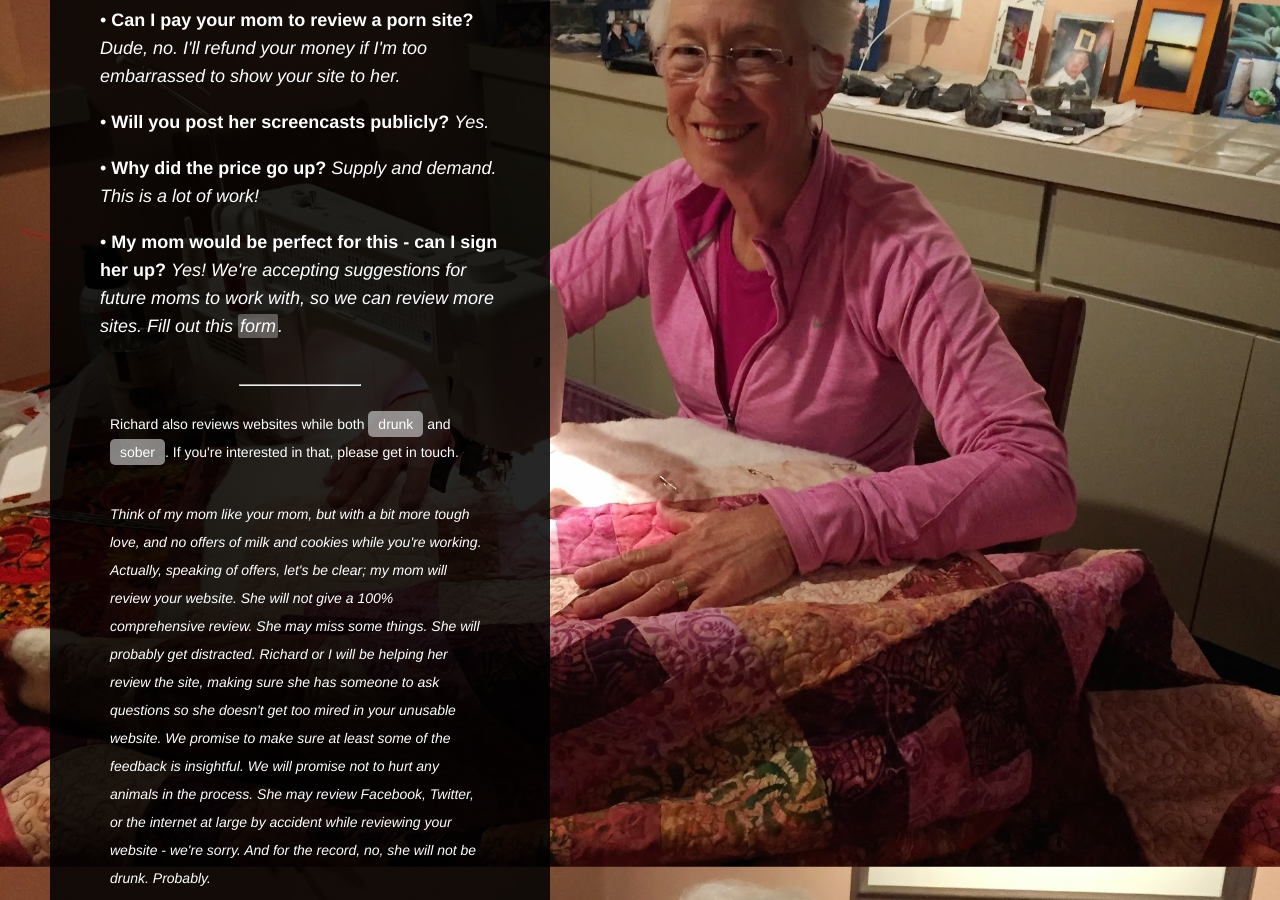
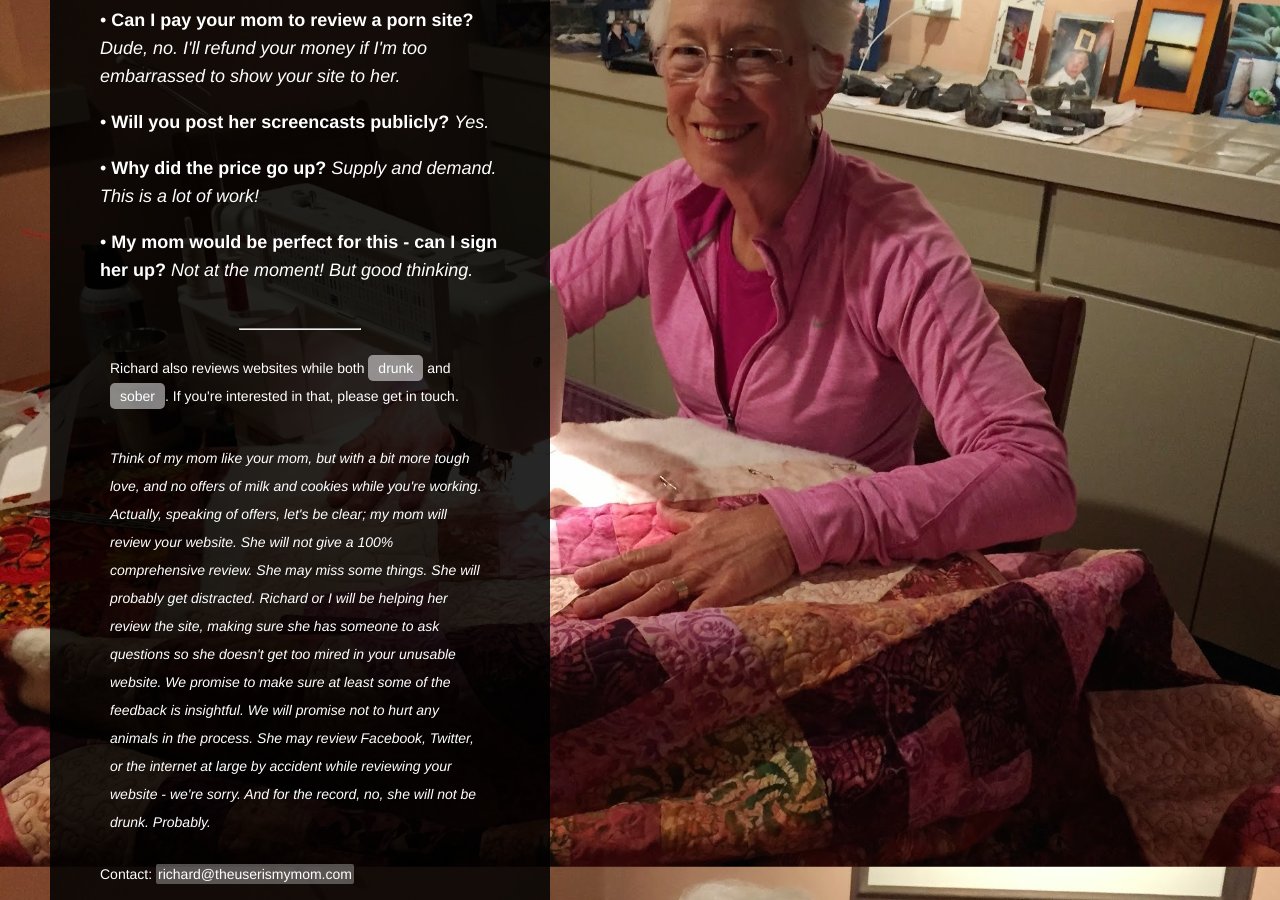
Before and after one commit to RichardLitt/the-user-is-my-mom, a Jekyll site: the page built from index.html, in a window 1280 px wide and 900 px high, scrolled down 2124 px. Built offline with Jekyll 4.4.1, drawn with Linux system fonts in a browser that asks for light colours; comment, search, counter and statistics services are not loaded.

Commit message:
Remove form

```diff
--- a/index.html
+++ b/index.html
@@ -87,7 +87,7 @@ Follow @theuserismymom
 <p> • <b>Can I pay your mom to review a porn site?</b> <i>Dude, no. I'll refund your money if I'm too embarrassed to show your site to her.</i></p>
 <p> • <b>Will you post her screencasts publicly?</b> <i>Yes.</i></p>
 <p> • <b>Why did the price go up?</b> <i>Supply and demand. This is a lot of work!</i></p>
-<p> • <b>My mom would be perfect for this - can I sign her up?</b> <i>Yes! We're accepting suggestions for future moms to work with, so we can review more sites.  Fill out this <a class="website" href="https://docs.google.com/a/theuserismymom.com/forms/d/1qaRga1fOpxGbSVwxfBJ5xsG79nWGV7rwJ_6Zjxq8yik/viewform">form</a>.</i></p>
+<p> • <b>My mom would be perfect for this - can I sign her up?</b> <i>Not at the moment! But good thinking.</i></p>
 <br />
 
 <hr style="width:30%"/>
```
